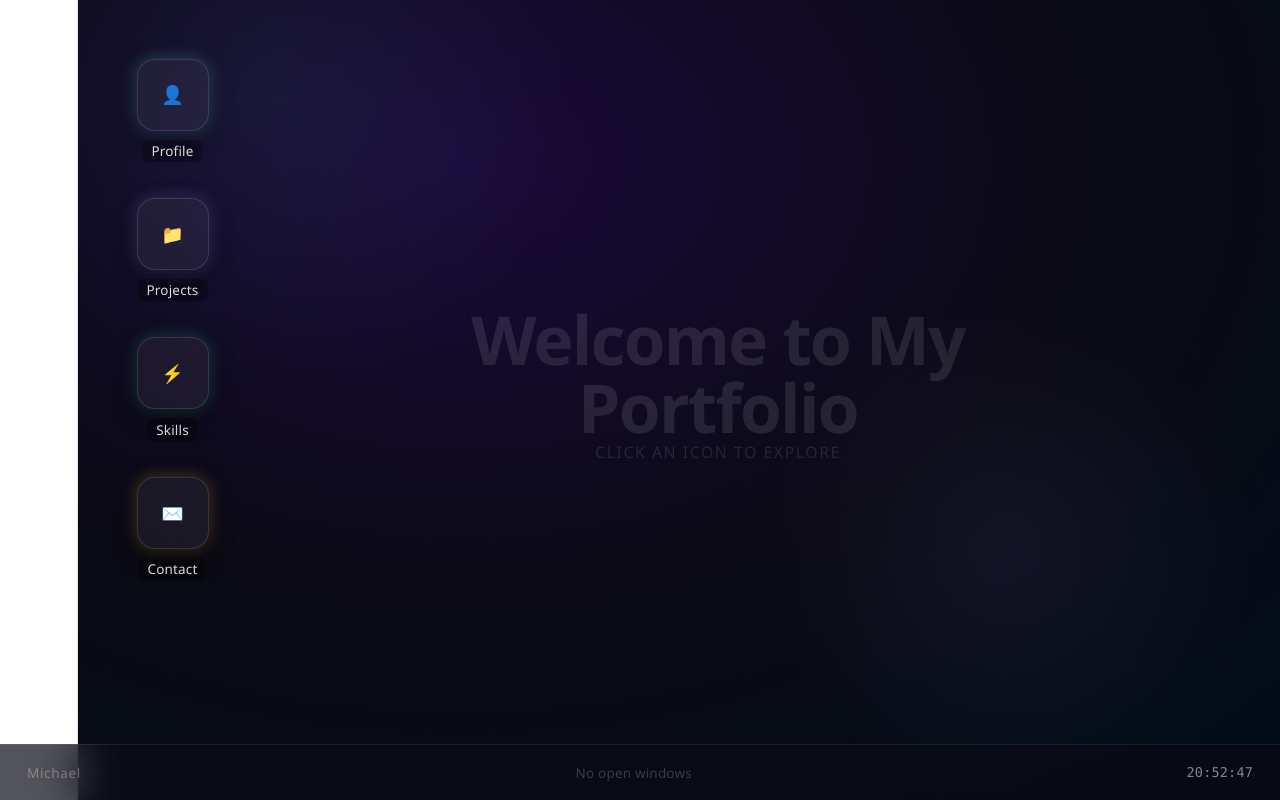
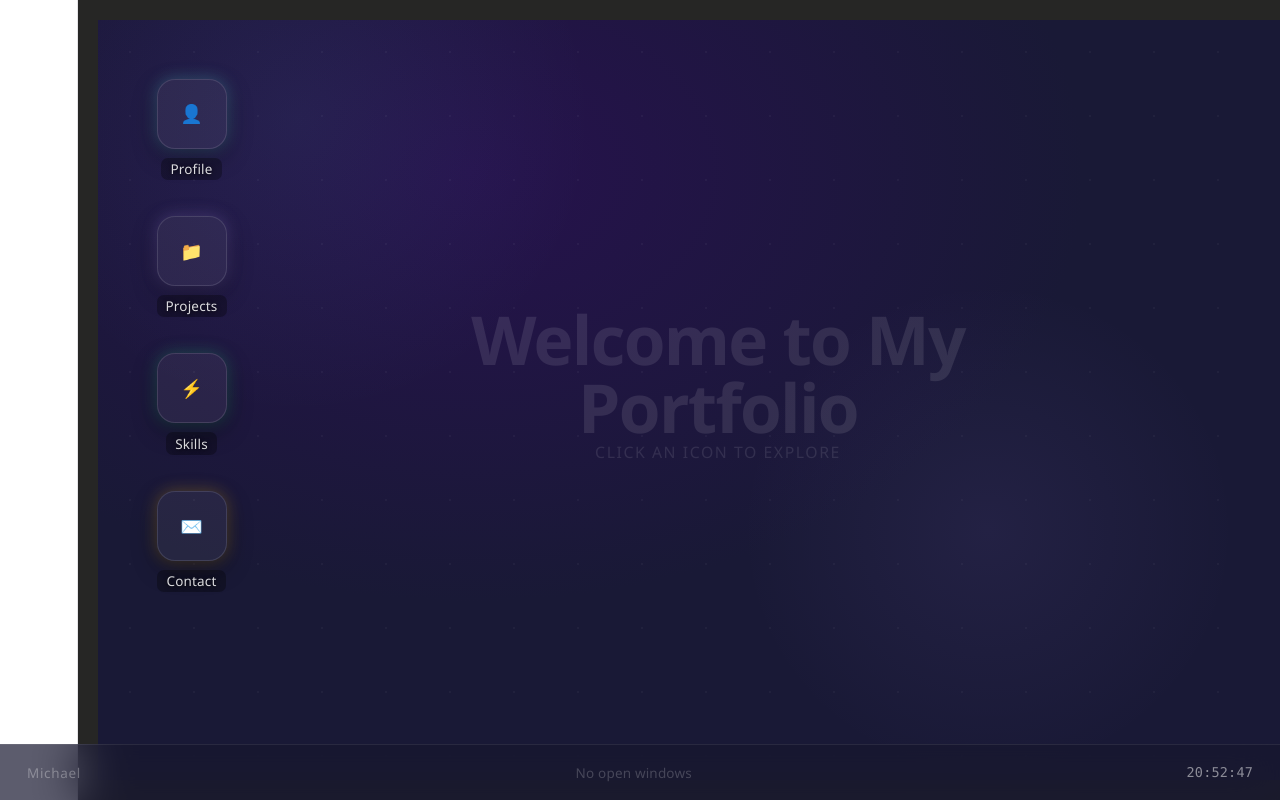
Before and after one commit to Mickman7/Online-Portfolio-v2, a React (Vite) app: page / in a window 1280 px wide. Shown: the top 800 px of the page. Built offline with nearby package versions, Linux system fonts and the light colour scheme.

Commit message:
fixing bugs and updating some styles

```diff
--- a/src/App.css
+++ b/src/App.css
@@ -54,6 +54,11 @@
     transform: perspective(2000px) rotateZ(300deg) rotateX(40deg) rotateY(39deg)
       scale(0.8);
   }
+}
+
+.desktop-icon {
+  width: 75px;
+  height: 75px;
 }
 
 #center {
--- a/src/App.jsx
+++ b/src/App.jsx
@@ -83,10 +83,11 @@ const App = () => {
   return (
     <>
       <div
-      className="w-screen h-screen overflow-hidden relative select-none"
+      className="w-screen h-screen overflow-hidden relative select-none overflow-hidden"
       style={{
-        background: "radial-gradient(ellipse at 30% 20%, #1a0a3a 0%, #0a0a14 50%, #000d1a 100%)",
+        background: "radial-gradient(ellipse at 30% 20%,rgb(38, 18, 77) 0%,rgb(25, 25, 54) 50%)",
         fontFamily: "'DM Sans', 'Segoe UI', sans-serif",
+        border: "20px solid #262625"
       }}
     >
       {/* Subtle star-field */}
--- a/src/components/DesktopIcon.jsx
+++ b/src/components/DesktopIcon.jsx
@@ -17,7 +17,7 @@ const DesktopIcon = ({ cfg, onClick }) => {
       onMouseLeave={() => setPressed(false)}
     >
       <div
-        className="w-16 h-16 rounded-2xl flex items-center justify-center transition-transform duration-150 group-hover:scale-110"
+        className="w-[70px] h-[70px] rounded-2xl flex items-center justify-center transition-transform duration-150 group-hover:scale-110"
         style={{
           background: "rgba(255,255,255,0.06)",
           border: "1px solid rgba(255,255,255,0.12)",
--- a/src/components/TaskBar.jsx
+++ b/src/components/TaskBar.jsx
@@ -8,7 +8,7 @@ const TaskBar = ({ openWindows, windowStates, onTaskbarClick, time }) => {
     <div
       className="fixed bottom-0 left-0 right-0 flex items-center justify-between px-6 py-2"
       style={{
-        background: "rgba(10,10,20,0.7)",
+        background: "rgba(24, 24, 47, 0.7)",
         backdropFilter: "blur(24px)",
         WebkitBackdropFilter: "blur(24px)",
         borderTop: "1px solid rgba(255,255,255,0.08)",
```
